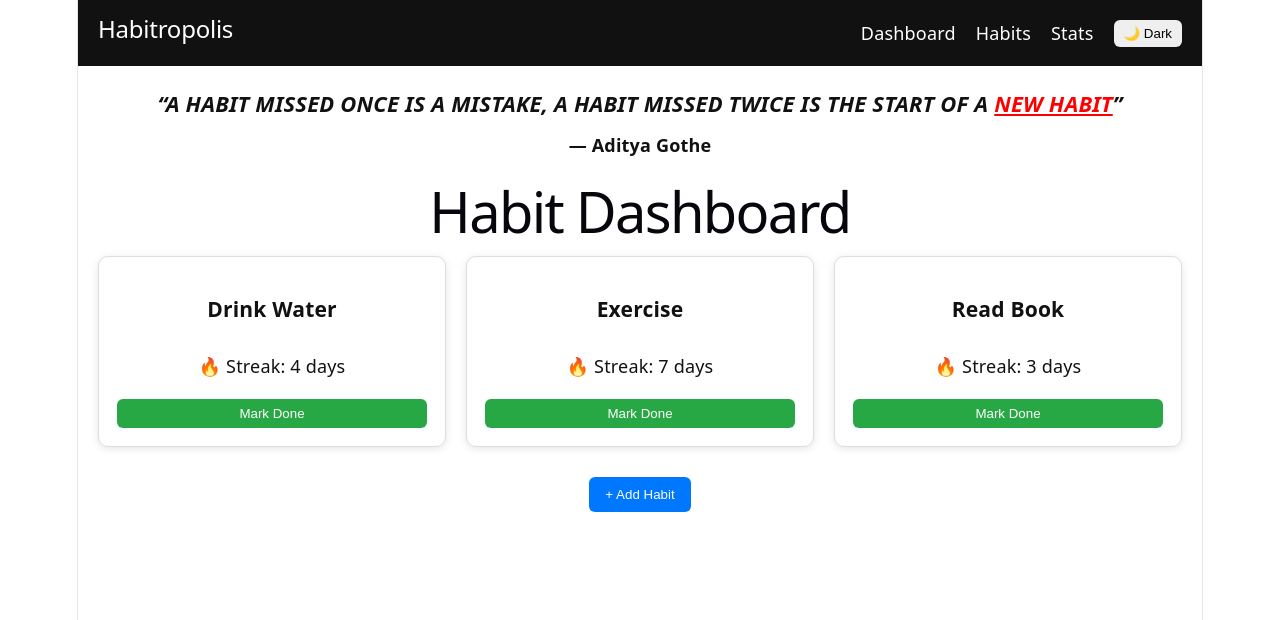
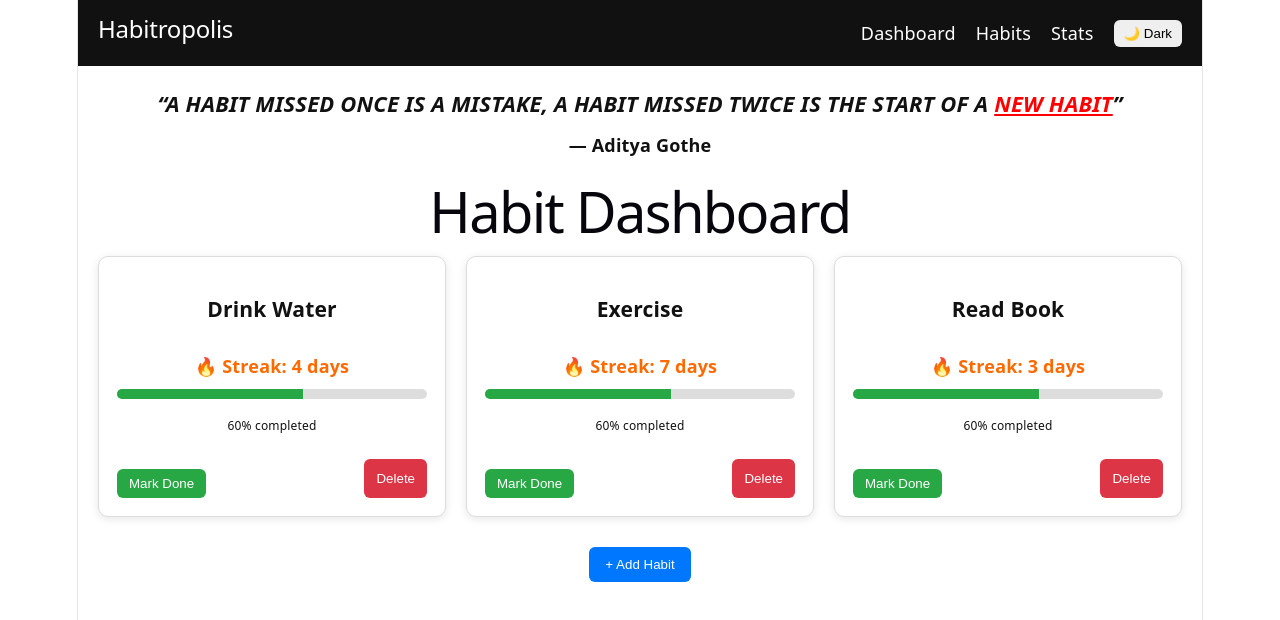
Before and after one commit to AhamBhramasmi/Habitropolis, a React (Vite) app: page / in a window 1280 px wide. Shown: the top 620 px of the page. Built offline with nearby package versions, Linux system fonts and the light colour scheme.

Commit message:
Add progress bar UI to habit cards

```diff
--- a/src/App.css
+++ b/src/App.css
@@ -419,3 +419,20 @@
   font-weight: bold;
   margin-top: 10px;
 }
+.progress-bar {
+  width: 100%;
+  height: 10px;
+  background: #ddd;
+  border-radius: 6px;
+  overflow: hidden;
+}
+
+.progress-fill {
+  height: 100%;
+  background: #28a745;
+}
+
+.progress-text {
+  font-size: 12px;
+  margin-top: 4px;
+}
--- a/src/components/HabitCard.jsx
+++ b/src/components/HabitCard.jsx
@@ -1,12 +1,37 @@
 function HabitCard({ title, streak }) {
+
+  const progress = 60; // placeholder for UI
+
   return (
     <div className="habit-card">
-      <h3>{title}</h3>
-      <p>🔥 Streak: {streak} days</p>
 
-      <button className="complete-btn">
-        Mark Done
-      </button>
+      <div className="habit-header">
+        <h3>{title}</h3>
+      </div>
+
+      <p className="habit-streak">🔥 Streak: {streak} days</p>
+
+      <div className="progress-bar">
+        <div
+          className="progress-fill"
+          style={{ width: `${progress}%` }}
+        ></div>
+      </div>
+
+      <p className="progress-text">{progress}% completed</p>
+
+      <div className="habit-buttons">
+
+        <button className="complete-btn">
+          Mark Done
+        </button>
+
+        <button className="delete-btn">
+          Delete
+        </button>
+
+      </div>
+
     </div>
   );
 }
```
